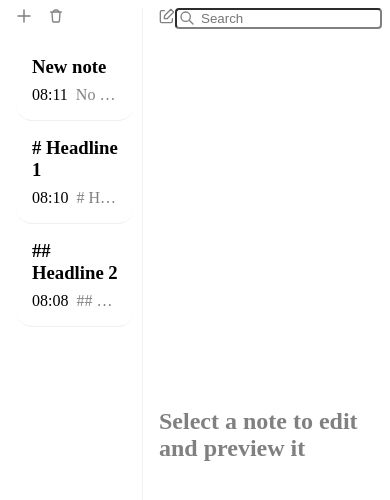
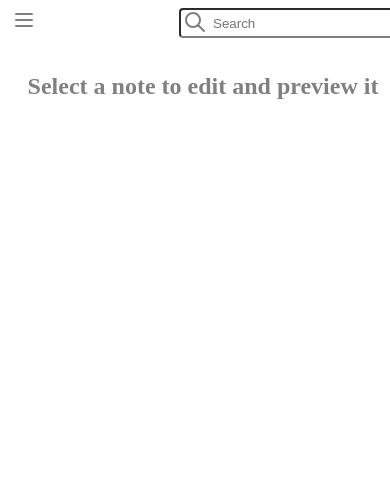
Before and after one commit to yaovidiy/nuxt-note-app, a Nuxt app: page / in a window 390 px wide. Shown: the top 500 px of the page. Built offline with nearby package versions, Linux system fonts and the light colour scheme.

Commit message:
feat: Added mobile layout

```diff
--- a/app.vue
+++ b/app.vue
@@ -1,10 +1,11 @@
 <template>
   <div class="container">
     <div class="row">
-      <div class="sidebar">
+      <div :class="{ active: isMobileMenuOpened }" class="sidebar">
         <div class="controls">
+          <div class="btns">
             <button class="btn">
-            <svg fill="gray" width="16" height="16" viewBox="0 0 32 32"
+              <svg fill="gray" width="24" height="24" viewBox="0 0 32 32"
                 style="fill-rule:evenodd;clip-rule:evenodd;stroke-linejoin:round;stroke-miterlimit:2;" version="1.1"
                 xml:space="preserve" xmlns="http://www.w3.org/2000/svg" xmlns:serif="http://www.serif.com/"
                 xmlns:xlink="http://www.w3.org/1999/xlink">
@@ -15,10 +16,18 @@
             </button>
 
             <button class="btn">
-            <svg width="16" height="16" viewBox="0 0 24 24" fill="none" xmlns="http://www.w3.org/2000/svg">
+              <svg width="24" height="24" viewBox="0 0 24 24" fill="none" xmlns="http://www.w3.org/2000/svg">
                 <path
                   d="M18 6L17.1991 18.0129C17.129 19.065 17.0939 19.5911 16.8667 19.99C16.6666 20.3412 16.3648 20.6235 16.0011 20.7998C15.588 21 15.0607 21 14.0062 21H9.99377C8.93927 21 8.41202 21 7.99889 20.7998C7.63517 20.6235 7.33339 20.3412 7.13332 19.99C6.90607 19.5911 6.871 19.065 6.80086 18.0129L6 6M4 6H20M16 6L15.7294 5.18807C15.4671 4.40125 15.3359 4.00784 15.0927 3.71698C14.8779 3.46013 14.6021 3.26132 14.2905 3.13878C13.9376 3 13.523 3 12.6936 3H11.3064C10.477 3 10.0624 3 9.70951 3.13878C9.39792 3.26132 9.12208 3.46013 8.90729 3.71698C8.66405 4.00784 8.53292 4.40125 8.27064 5.18807L8 6"
                   stroke="gray" stroke-width="2" stroke-linecap="round" stroke-linejoin="round" />
+              </svg>
+            </button>
+          </div>
+          <button @click="() => isMobileMenuOpened = false" class="btn mobile">
+            <svg width="24" height="24" viewBox="0 0 24 24" fill="none" xmlns="http://www.w3.org/2000/svg">
+              <path
+                d="M20.7457 3.32851C20.3552 2.93798 19.722 2.93798 19.3315 3.32851L12.0371 10.6229L4.74275 3.32851C4.35223 2.93798 3.71906 2.93798 3.32854 3.32851C2.93801 3.71903 2.93801 4.3522 3.32854 4.74272L10.6229 12.0371L3.32856 19.3314C2.93803 19.722 2.93803 20.3551 3.32856 20.7457C3.71908 21.1362 4.35225 21.1362 4.74277 20.7457L12.0371 13.4513L19.3315 20.7457C19.722 21.1362 20.3552 21.1362 20.7457 20.7457C21.1362 20.3551 21.1362 19.722 20.7457 19.3315L13.4513 12.0371L20.7457 4.74272C21.1362 4.3522 21.1362 3.71903 20.7457 3.32851Z"
+                fill="gray" />
             </svg>
           </button>
         </div>
@@ -29,8 +38,16 @@
       </div>
       <div class="content">
         <div class="controls">
-          <button class="btn">
-            <svg width="16" height="16" viewBox="0 0 24 24" xmlns="http://www.w3.org/2000/svg">
+          <div class="btns">
+            <button @click="() => isMobileMenuOpened = true" class="btn mobile">
+              <svg width="24" height="24" viewBox="0 0 24 24" fill="none" xmlns="http://www.w3.org/2000/svg">
+                <path d="M4 18L20 18" stroke="gray" stroke-width="2" stroke-linecap="round" />
+                <path d="M4 12L20 12" stroke="gray" stroke-width="2" stroke-linecap="round" />
+                <path d="M4 6L20 6" stroke="gray" stroke-width="2" stroke-linecap="round" />
+              </svg>
+            </button>
+            <button v-if="activeCard !== null" class="btn">
+              <svg width="24" height="24" viewBox="0 0 24 24" xmlns="http://www.w3.org/2000/svg">
                 <g id="Complete">
                   <g id="edit">
                     <g>
@@ -43,10 +60,11 @@
                 </g>
               </svg>
             </button>
+          </div>
 
           <label for="search">
             <button class="btn">
-              <svg width="16" height="16" viewBox="0 0 24 24" fill="none" xmlns="http://www.w3.org/2000/svg">
+              <svg width="24" height="24" viewBox="0 0 24 24" fill="none" xmlns="http://www.w3.org/2000/svg">
                 <path
                   d="M14.9536 14.9458L21 21M17 10C17 13.866 13.866 17 10 17C6.13401 17 3 13.866 3 10C3 6.13401 6.13401 3 10 3C13.866 3 17 6.13401 17 10Z"
                   stroke="gray" stroke-width="2" stroke-linecap="round" stroke-linejoin="round" />
@@ -68,12 +86,13 @@
   </div>
 </template>
 
-<script setup>
+<script setup lang="ts">
 import { ref } from 'vue'
 
-let activeCard = ref(null)
-let editMode = false
-let activeEditorValue = ref('')
+const isMobileMenuOpened = ref(false)
+const activeCard = ref(null)
+const editMode = ref(false)
+const activeEditorValue = ref('')
 
 const placeholderCards = [
   {
@@ -104,13 +123,17 @@ const placeholderCards = [
   display: flex;
   justify-content: center;
   align-items: center;
-  width: 16px;
-  height: 16px;
+  width: 24px;
+  height: 24px;
   margin: 0;
   padding: 0;
   background: none;
   border: none;
   cursor: pointer;
+}
+
+.btns {
+  display: flex;
 }
 
 .placeholder {
@@ -134,7 +157,8 @@ label {
   position: relative;
 
   input.search {
-    padding-left: 24px;
+    height: 24px;
+    padding-left: 32px;
     border-radius: 4px;
     border-color: gray;
   }
@@ -152,7 +176,7 @@ label {
 
 .content {
   width: 100%;
-  padding: 0 16px;
+  padding: 0 4px;
 
   .controls {
     display: flex;
@@ -161,19 +185,33 @@ label {
 }
 
 .sidebar {
+  position: absolute;
+  left: -1000px;
   width: 100%;
   border-right: 1px solid #f0f0f0;
-  padding: 0 8px;
+  padding: 0 4px;
   height: 100vh;
   max-height: calc(100vh - 2rem);
   overflow: auto;
+  background-color: #FFFFFF;
+  z-index: 3;
+  transition: all .3s;
+
+  &.active {
+    left: 0px;
+  }
 
   .controls {
     display: flex;
     margin-bottom: 16px;
+    justify-content: space-between;
+
+    .btns {
+      display: flex;
 
       .btn:first-child {
         margin-right: 16px;
+      }
     }
   }
 }
@@ -185,11 +223,17 @@ label {
 
 @media (min-width: 768px) {
   .sidebar {
+    position: relative;
+    left: 0;
     flex-basis: 25%;
   }
 
   .content {
     flex-basis: 75%;
   }
+
+  .mobile {
+    display: none;
+  }
 }
 </style>
```
Lines whose indentation alone changed are shown as unchanged.
